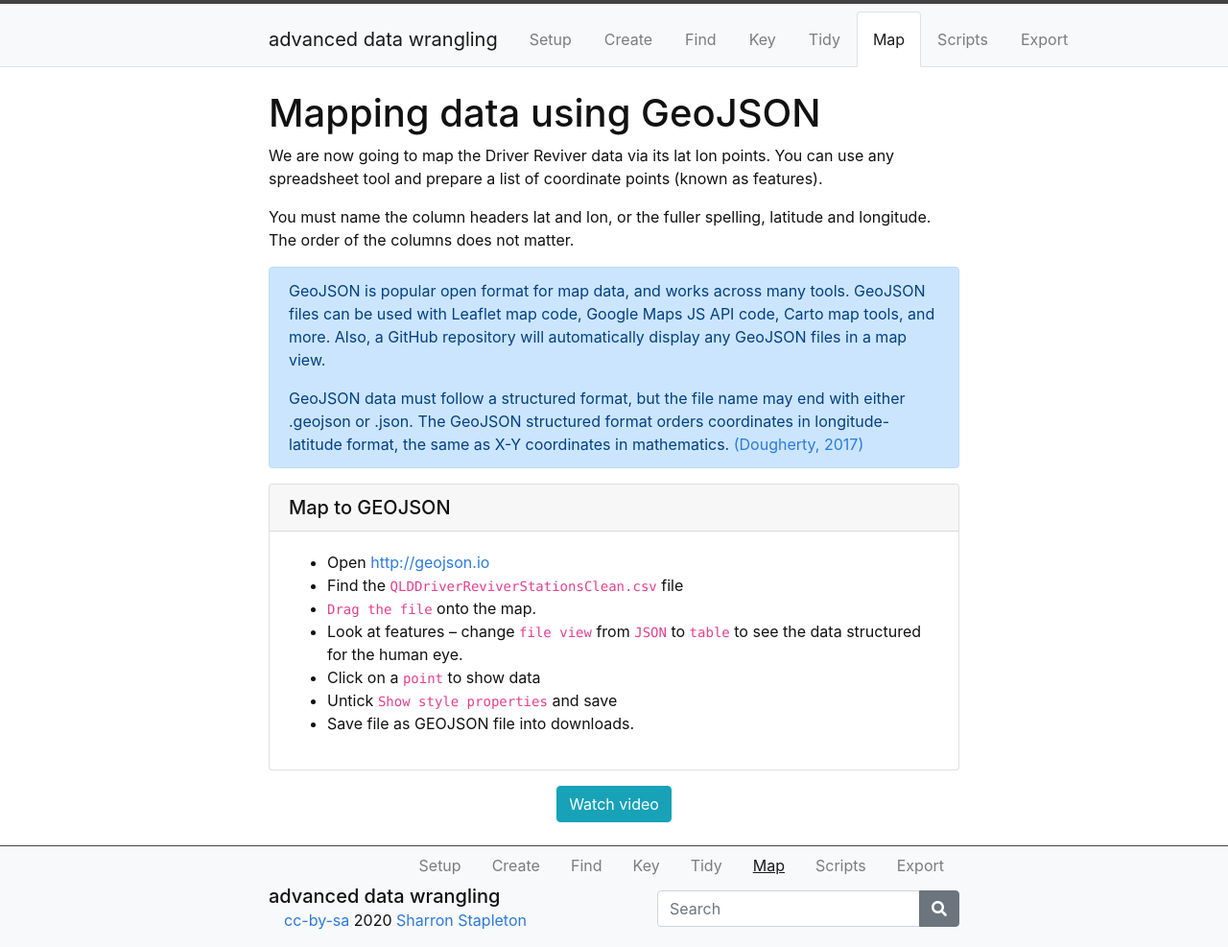
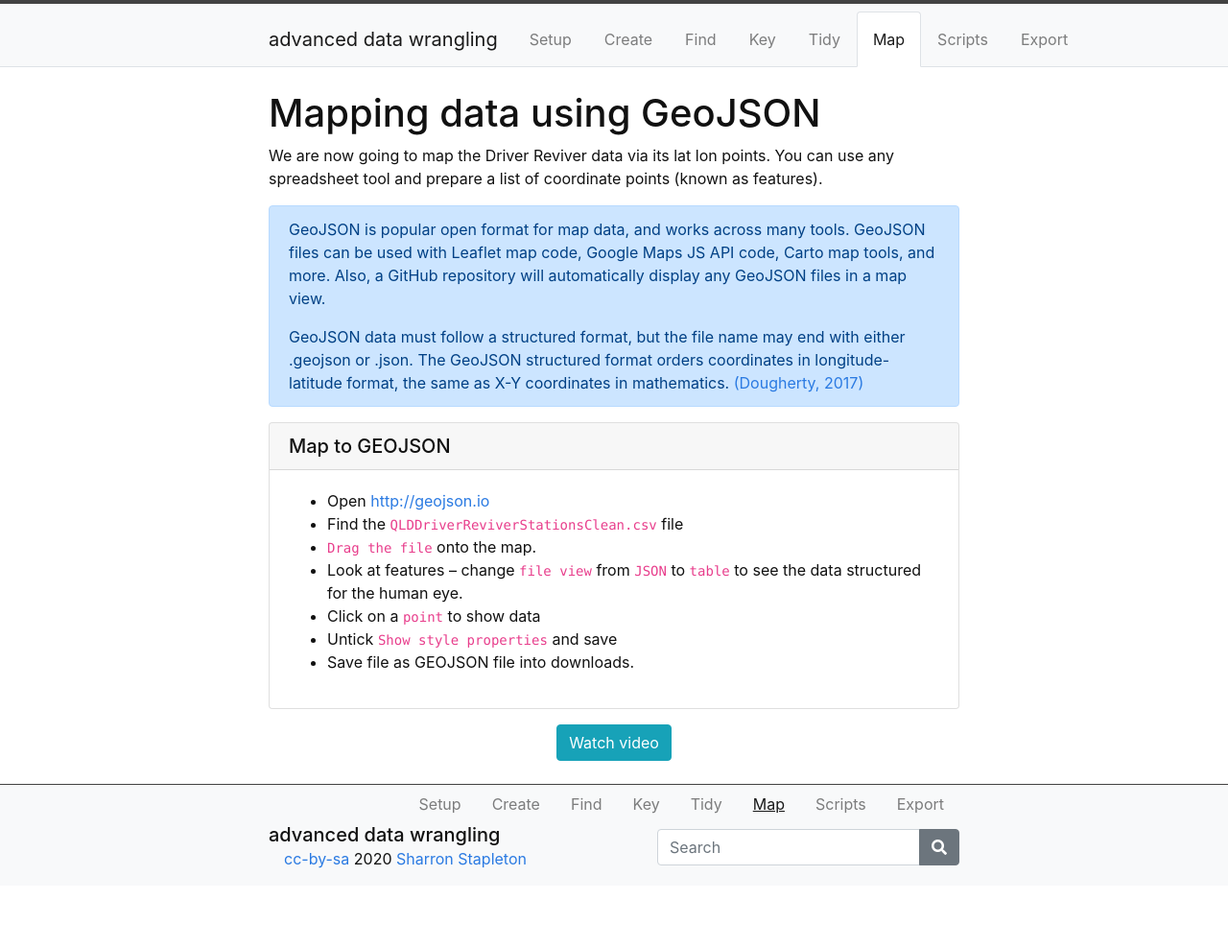
Before and after one commit to GULibrarySandbox/advanced-data-wrangle-old, a Jekyll site: the page built from content/6-lesson.md, in a window 1280 px wide. Shown: the whole page at 96% size. Built offline with Jekyll 4.4.1, drawn with Linux system fonts in a browser that asks for light colours; after the commit the page ends 923 px from its top, so only the background shows below that.

Commit message:
Update 6-lesson.md

```diff
--- a/content/6-lesson.md
+++ b/content/6-lesson.md
@@ -5,8 +5,6 @@ nav: true
 # Mapping data using GeoJSON
 
 We are now going to map the Driver Reviver data via its lat lon points.  You can use any spreadsheet tool and prepare a list of coordinate points (known as features).
-
-You must name the column headers lat and lon, or the fuller spelling, latitude and longitude.  The order of the columns does not matter.
 
 {% capture text %}
 GeoJSON is popular open format for map data, and works across many tools. GeoJSON files can be used with Leaflet map code, Google Maps JS API code, Carto map tools, and more. Also, a GitHub repository will automatically display any GeoJSON files in a map view.
```
